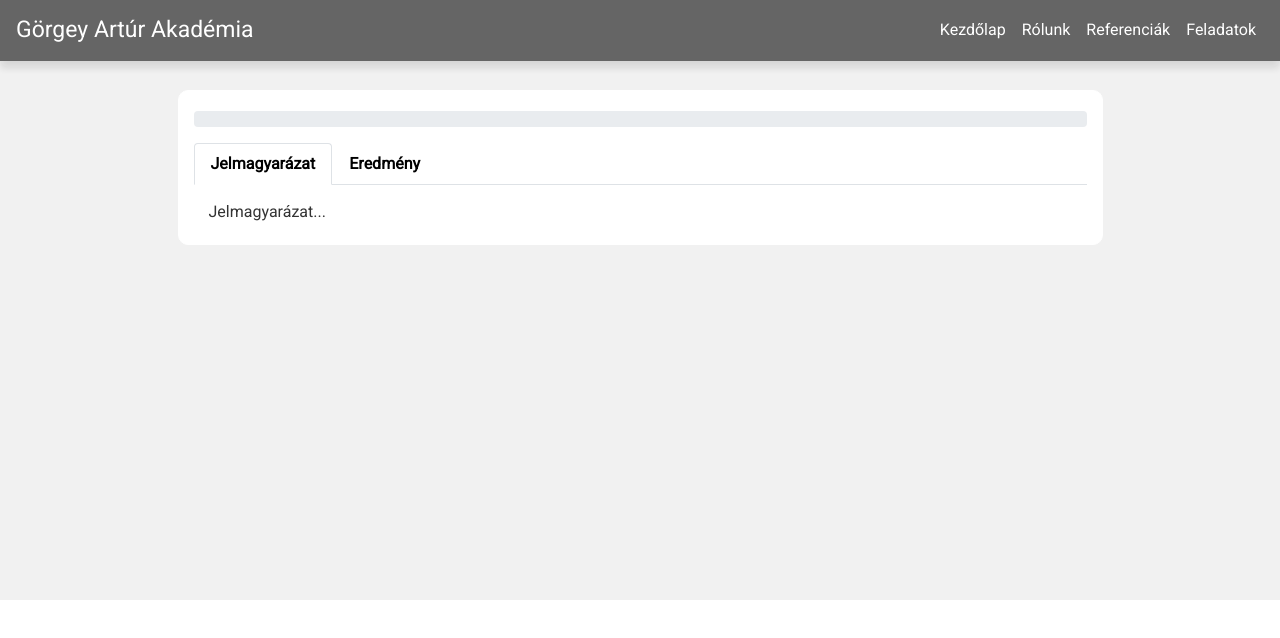
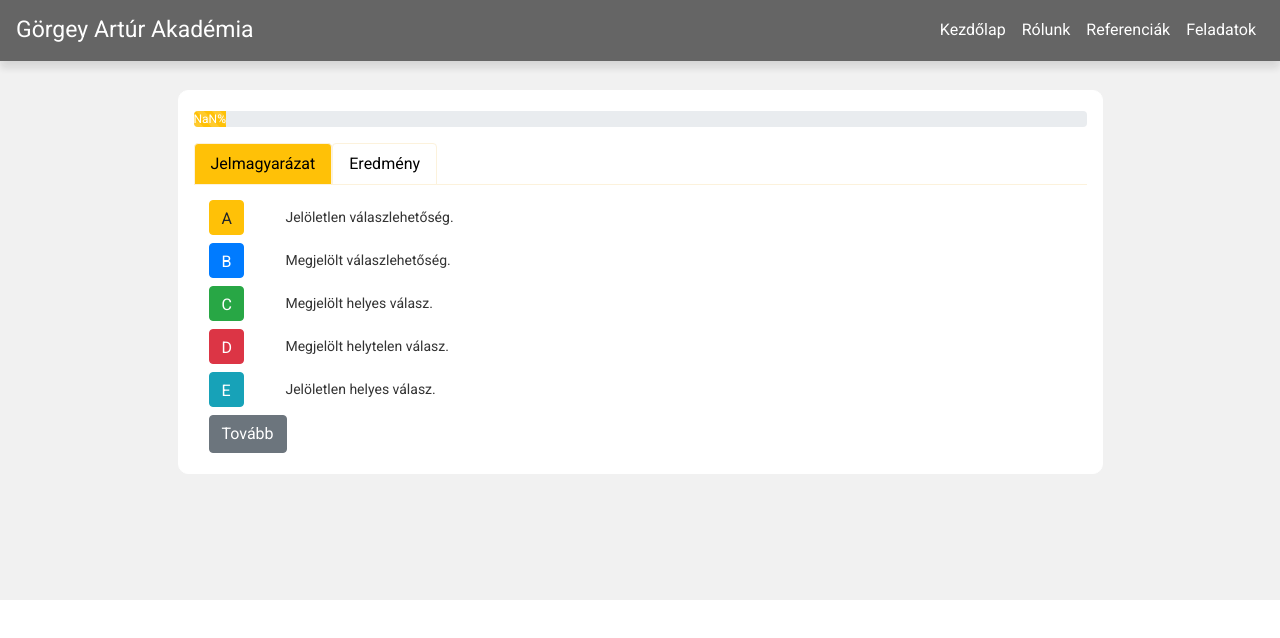
Before and after one commit to SandorNagy/gorgey, a React (Create React App) app: page /1 in a window 1280 px wide. Both pictures are taken after a click on the link "Jelmagyarázat". Shown: the top 638 px of the page. Built offline with nearby package versions, Linux system fonts and the light colour scheme.

Commit message:
create summary tab

```diff
--- a/src/AnswerComplete.js
+++ b/src/AnswerComplete.js
@@ -26,9 +26,21 @@ class AnswerMultiple extends Component {
     }
 
     answerInputOnChange(event) {
+        this.setAnswerStat(event.target.value, this.state.value, this.props.answer);
         this.setState({
             value: event.target.value
         });
+    }
+
+    setAnswerStat(newValue, oldValue, answer) {
+        if (!answer.valid.indexOf(oldValue) > -1 && answer.valid.indexOf(newValue) > -1) {
+            this.props.handleAnswerStat(1, -1);
+        }
+        else if(answer.valid.indexOf(oldValue) > -1 && !answer.valid.indexOf(newValue) > -1) {
+            this.props.handleAnswerStat(-1, 1);
+        } else if(this.state.value === '' && !answer.valid.indexOf(newValue) > -1) {
+            this.props.handleAnswerStat(0, 1);
+        }
     }
 
     setInput(answer, validated) {
--- a/src/AnswerMultiple.js
+++ b/src/AnswerMultiple.js
@@ -19,9 +19,26 @@ class AnswerMultiple extends Component {
     handleOnClick() {
         if (!this.props.validated) {
             const currentMarked = this.state.marked;
+            this.setAnswerStat(!currentMarked, this.props.answer);
             this.setState({
                 marked: !currentMarked
             });
+        }
+    }
+
+    setAnswerStat(marked, answer)
+    {
+        if(marked) {
+            this.props.handleAnswerStat(
+                answer.valid ? 1 : 0,
+                answer.valid ? 0 : 1
+            )
+        }
+        else {
+            this.props.handleAnswerStat(
+                answer.valid ? -1 : 0,
+                answer.valid ? 0 : -1
+            )
         }
     }
 
--- a/src/Question.js
+++ b/src/Question.js
@@ -48,11 +48,11 @@ class Question extends Component {
     questionTypeSelector(question, answer, index, validated) {
         switch (question.type) {
             case 0:
-                return (<AnswerMultiple question={question} answer={answer} index={index} validated={validated} />);
+                return (<AnswerMultiple question={question} answer={answer} index={index} validated={validated} handleAnswerStat={this.props.handleAnswerStat} />);
             case 1:
-                return (<AnswerTrueOrFalse question={question} answer={answer} validated={validated} />);
+                return (<AnswerTrueOrFalse question={question} answer={answer} validated={validated} handleAnswerStat={this.props.handleAnswerStat} />);
             case 2:
-                return (<AnswerComplete question={question} answer={answer} index={index} validated={validated} />);
+                return (<AnswerComplete question={question} answer={answer} index={index} validated={validated} handleAnswerStat={this.props.handleAnswerStat} />);
             default:
                 return null;
         }
--- a/src/Questions.js
+++ b/src/Questions.js
@@ -2,7 +2,7 @@ import React, { Component } from 'react';
 import { getQuestionIdsByTopicId, getQuestionById } from "./data/questions";
 import Question from './Question';
 import { shuffle } from './Utils';
-import { TabContent, TabPane, Nav, NavItem, NavLink, Row, Col, Progress } from 'reactstrap';
+import { TabContent, TabPane, Nav, NavItem, NavLink, Row, Col, Progress, Button } from 'reactstrap';
 import classnames from 'classnames';
 
 class Questions extends Component {
@@ -11,11 +11,32 @@ class Questions extends Component {
 
         this.changeToggle = this.changeToggle.bind(this);
         this.incraseAnsweredQuestions = this.incraseAnsweredQuestions.bind(this);
+        this.changeAnswerStat = this.changeAnswerStat.bind(this);
         this.state = {
             activeTab: 0,
             questionIds: shuffle(getQuestionIdsByTopicId(this.props.match.params.topicid)),
-            answeredQuestions: 0
+            answeredQuestions: 0,
+            correctAnswer: 0,
+            wrongAnswer: 0,
+            maxPoints: this.getMaxPoints(getQuestionIdsByTopicId(this.props.match.params.topicid))
         };
+    }
+
+    getMaxPoints(questionIds) {
+        let max = 0;
+        questionIds.map(id => {
+            const question = getQuestionById(id);
+            if (question.type === 0) {
+                const correctAnswers = question.answers.filter((answer) => { return answer.valid === true });
+                max += correctAnswers.length;
+            }
+            else if (question.type === 1 || question.type === 2) {
+                max += question.answers.length;
+            }
+            return null;
+        });
+
+        return max;
     }
 
     changeToggle(tab) {
@@ -25,6 +46,15 @@ class Questions extends Component {
                 activeTab: tab
             });
         }
+    }
+
+    changeAnswerStat(correct, wrong) {
+        const currentWrong = this.state.wrongAnswer;
+        const currentCorrect = this.state.correctAnswer;
+        this.setState({
+            correctAnswer: currentCorrect + correct,
+            wrongAnswer: currentWrong + wrong,
+        });
     }
 
     incraseAnsweredQuestions() {
@@ -54,7 +84,47 @@ class Questions extends Component {
             <TabPane tabId={'-1'}>
                 <Row>
                     <Col sm="12" className='question-content'>
-                        Jelmagyarázat...
+                        <div className='row mb-2'>
+                            <div className='col-sm-1'>
+                                <Button className='answer-button' color='warning'>A</Button>
+                            </div>
+                            <div className='col-sm-11 font-14 v-center'>
+                                Jelöletlen válaszlehetőség.
+                            </div>
+                        </div>
+                        <div className='row mb-2'>
+                            <div className='col-sm-1'>
+                                <Button className='answer-button' color='primary'>B</Button>
+                            </div>
+                            <div className='col-sm-11 font-14 v-center'>
+                                Megjelölt válaszlehetőség.
+                            </div>
+                        </div>
+                        <div className='row mb-2'>
+                            <div className='col-sm-1'>
+                                <Button className='answer-button' color='success'>C</Button>
+                            </div>
+                            <div className='col-sm-11 font-14 v-center'>
+                                Megjelölt helyes válasz.
+                            </div>
+                        </div>
+                        <div className='row mb-2'>
+                            <div className='col-sm-1'>
+                                <Button className='answer-button' color='danger'>D</Button>
+                            </div>
+                            <div className='col-sm-11 font-14 v-center'>
+                                Megjelölt helytelen válasz.
+                            </div>
+                        </div>
+                        <div className='row mb-2'>
+                            <div className='col-sm-1'>
+                                <Button className='answer-button' color='info'>E</Button>
+                            </div>
+                            <div className='col-sm-11 font-14 v-center'>
+                                Jelöletlen helyes válasz.
+                            </div>
+                        </div>
+                        <Button color="secondary" onClick={() => { this.changeToggle(0); }}>Tovább</Button>
                     </Col>
                 </Row>
             </TabPane>
@@ -81,6 +151,7 @@ class Questions extends Component {
                                 questionId={id}
                                 question={question}
                                 handleAnsweredQuestions={this.incraseAnsweredQuestions}
+                                handleAnswerStat={this.changeAnswerStat}
                                 handleToggle={this.changeToggle}
                                 activeTab={this.state.activeTab}
                                 questionsLength={this.state.questionIds.length} />
@@ -95,7 +166,7 @@ class Questions extends Component {
         links.push(
             <NavItem>
                 <NavLink
-                    className={classnames({ active: this.state.activeTab === questionIds.length}) + (this.state.answeredQuestions === questionIds.length ? ' available-tab' : ' unavailable-tab disabled')}
+                    className={classnames({ active: this.state.activeTab === questionIds.length }) + (this.state.answeredQuestions === questionIds.length ? ' available-tab' : ' unavailable-tab disabled')}
                     onClick={() => { this.changeToggle(questionIds.length); }}
                 >
                     Eredmény
@@ -107,7 +178,16 @@ class Questions extends Component {
             <TabPane tabId={(questionIds.length).toString()}>
                 <Row>
                     <Col sm="12" className='question-content'>
-                        Eredmény...
+                        <div className='text-center'>
+                            <p>Gratulálok, teljesítetted a feladatsort!</p>
+                            <img width='150' className='mb-3' src={require('./images/award.png')} alt="" />
+                        </div>
+                        <div>
+                            <Progress className='summary-progress' color="warning" value={100} >{this.state.maxPoints} </Progress>
+                            <Progress className='summary-progress' color="success" value={(this.state.correctAnswer / this.state.maxPoints) * 100} >{this.state.correctAnswer} </Progress>
+                            <Progress className='summary-progress' color="info" value={((this.state.maxPoints - (this.state.correctAnswer + this.state.wrongAnswer)) / this.state.maxPoints) * 100} >{this.state.maxPoints - (this.state.correctAnswer + this.state.wrongAnswer)}</Progress>
+                            <Progress className='summary-progress' color="danger" value={(this.state.wrongAnswer / this.state.maxPoints) * 100} >{this.state.wrongAnswer}</Progress>
+                        </div>
                     </Col>
                 </Row>
             </TabPane>
@@ -125,7 +205,7 @@ class Questions extends Component {
             <section className='section-questions'>
                 <div className='container'>
                     <div className='questions-tab offset-md-1 col-md-10'>
-                        <Progress className='mb-3' animated color="warning" value={(this.state.answeredQuestions / this.state.questionIds.length) * 100} />
+                        <Progress className='mb-3' animated color="warning" value={(this.state.answeredQuestions / this.state.questionIds.length) * 100}>{((this.state.answeredQuestions / this.state.questionIds.length) * 100).toFixed(2)}%</Progress>
                         <Nav tabs>
                             {tabs.links}
                         </Nav>
--- a/src/data/questions.js
+++ b/src/data/questions.js
@@ -97,7 +97,7 @@ const questions = {
         type: 2,
         answers: [
             {
-                name: 'Mit ittál | aaaaaaaas asdasdsaasda asdasdad?',
+                name: 'Mit ittál | ?',
                 valid: [
                     'Gyulus',
                     'Gyuluska'
--- a/src/index.css
+++ b/src/index.css
@@ -179,7 +179,8 @@ header {
 
 .available-tab {
   color: #000 !important;
-  font-weight: 700;
+  font-weight: 500;
+  border-color: #dee2e6 !important;
 }
 
 .scroll-link {
@@ -275,3 +276,20 @@ header {
   -ms-transform: translate(0px, 50px);
   transform: translate(0px, 50px);
 }
+
+a.active {
+  background-color: #ffc107 !important;
+}
+
+.nav-tabs .nav-link {
+  border: 1px solid #FCF2DC !important;
+}
+
+.nav-tabs {
+  border-bottom: 1px solid #FCF2DC !important;
+}
+
+.summary-progress {
+  margin-right: 30px;
+  margin-bottom: 10px;
+}
```
Also changed, not shown: src/AnswerTrueOrFalse.js (+34 -0 lines), src/images/award.png (added).
